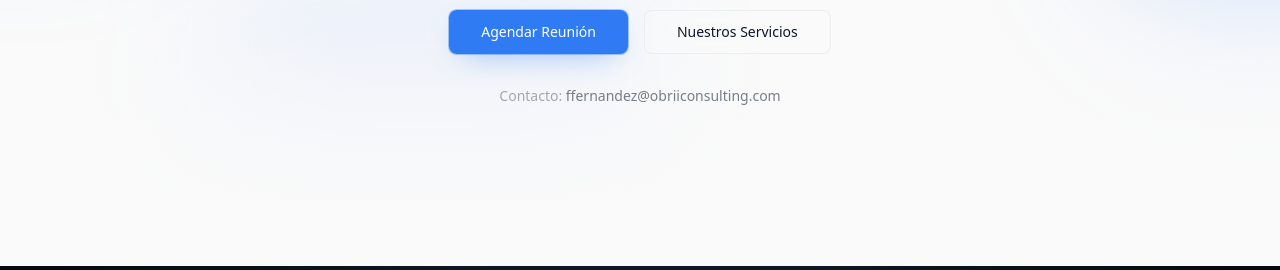
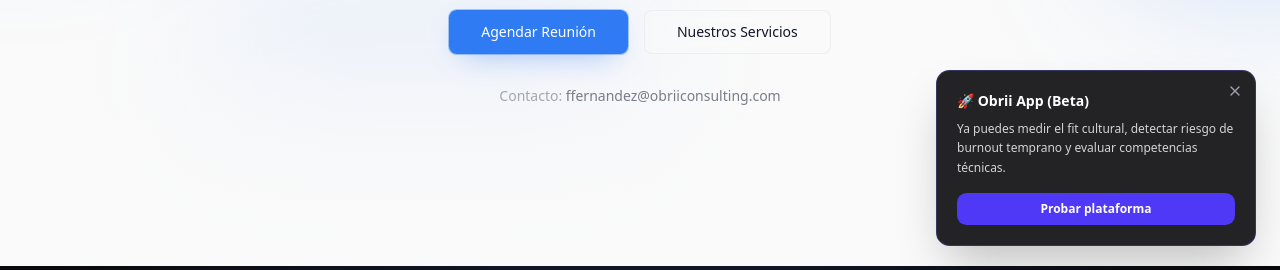
Before and after one commit to ffernandez-obrii/obrii-marketing-web, a Next.js app: page / in a window 1280 px wide. Shown: the part 530-800 px from the top of the page. Built offline with nearby package versions, Linux system fonts and the light colour scheme; no server answers.

Commit message:
feat: inyeccion de SaaSPopup flotante lateral no invasivo

```diff
--- a/src/app/layout.tsx
+++ b/src/app/layout.tsx
@@ -39,6 +39,8 @@
   },
 };
 
+import { SaaSPopup } from "@/components/ui/SaaSPopup";
+
 export default function RootLayout({
   children,
 }: Readonly<{
@@ -52,6 +54,7 @@
         {process.env.NEXT_PUBLIC_GA_ID && (
           <GoogleAnalytics gaId={process.env.NEXT_PUBLIC_GA_ID} />
         )}
+        <SaaSPopup />
       </body>
     </html>
   );
--- /dev/null
+++ b/src/components/ui/SaaSPopup.tsx
@@ -0,0 +1,50 @@
+"use client";
+
+import { useState } from "react";
+
+export function SaaSPopup() {
+  const [isVisible, setIsVisible] = useState(true);
+
+  if (!isVisible) return null;
+
+  return (
+    <div className="fixed bottom-6 right-6 z-50 w-full max-w-xs animate-in slide-in-from-right-8 fade-in duration-500">
+      <div className="relative rounded-xl border border-indigo-500/30 bg-zinc-900/95 p-5 shadow-2xl backdrop-blur-md">
+        <button
+          onClick={() => setIsVisible(false)}
+          className="absolute right-3 top-3 text-zinc-400 hover:text-white transition-colors"
+          aria-label="Cerrar"
+        >
+          <svg
+            xmlns="http://www.w3.org/2000/svg"
+            width="16"
+            height="16"
+            viewBox="0 0 24 24"
+            fill="none"
+            stroke="currentColor"
+            strokeWidth="2"
+            strokeLinecap="round"
+            strokeLinejoin="round"
+          >
+            <line x1="18" y1="6" x2="6" y2="18"></line>
+            <line x1="6" y1="6" x2="18" y2="18"></line>
+          </svg>
+        </button>
+
+        <h3 className="mb-2 text-sm font-bold text-white">🚀 Obrii App (Beta)</h3>
+        <p className="mb-4 text-xs text-zinc-300 leading-relaxed">
+          Ya puedes medir el fit cultural, detectar riesgo de burnout temprano y evaluar competencias técnicas.
+        </p>
+
+        <a
+          href="https://app.obriiconsulting.com/"
+          target="_blank"
+          rel="noopener noreferrer"
+          className="block w-full rounded-lg bg-indigo-600 px-4 py-2 text-center text-xs font-semibold text-white transition-all hover:bg-indigo-500 hover:shadow-[0_0_15px_rgba(79,70,229,0.4)]"
+        >
+          Probar plataforma
+        </a>
+      </div>
+    </div>
+  );
+}
```
